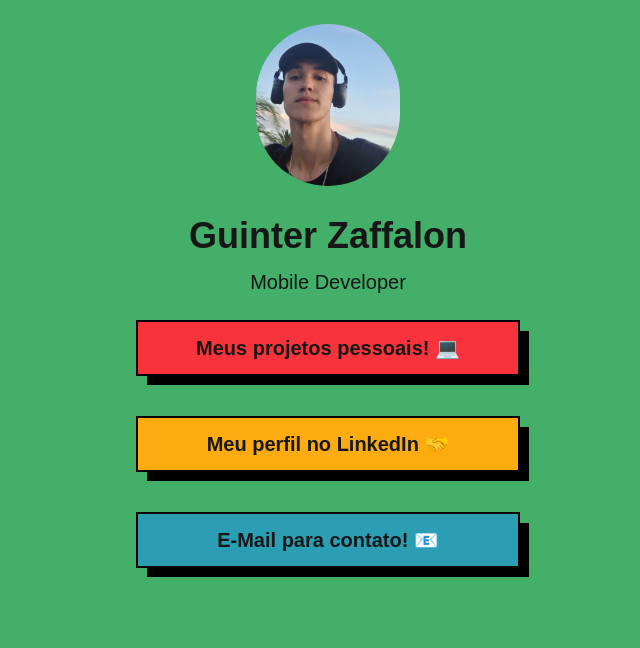
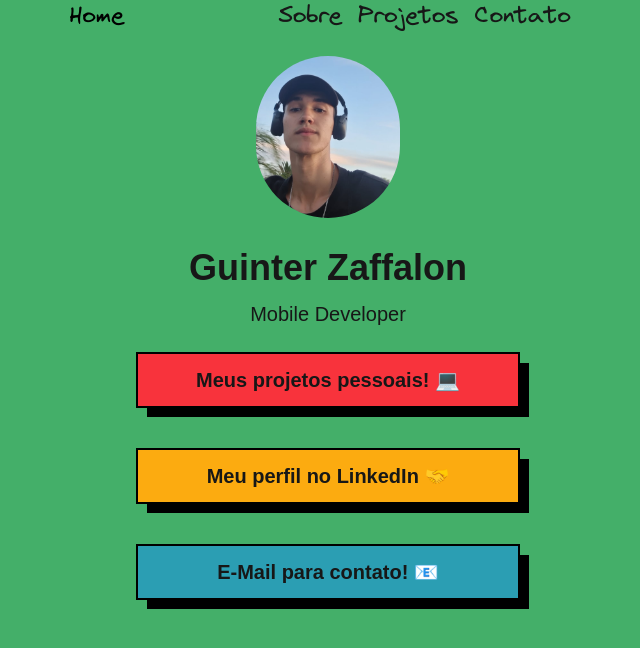
Before and after one commit to GuinterZaffalon/guinter-website, a Next.js app: page / in a window 1280 px wide. Shown: the top 648 px of the page, without its empty margins (312-952 px from the left). Built offline with nearby package versions, Linux system fonts and the light colour scheme.

Commit message:
nova fonte e header

```diff
--- /dev/null
+++ b/src/app/componentes/header.tsx
@@ -0,0 +1,20 @@
+export async function Header() {
+    return(
+        <div className="flex justify-around">
+            <div className="font-virgil text-black text-2xl">
+                Home
+            </div>
+            <div className="flex flex-row font-virgil text-2xl">
+                <div className="mr-4">
+                    Sobre
+                </div>
+                <div className="mr-4">
+                    Projetos
+                </div>
+                <div className="mr-4">
+                    Contato
+                </div>
+            </div>
+        </div>
+    )
+}
--- a/src/app/globals.css
+++ b/src/app/globals.css
@@ -25,3 +25,11 @@ body {
     text-wrap: balance;
   }
 }
+
+@font-face {
+  font-family: "Virgil";
+  src: url("./fonts/Virgil.woff2") format("woff2"),
+    url("./fonts/Virgil.ttf") format("ttf");
+    font-weight: normal;
+  font-style: normal;
+}
--- a/src/app/page.tsx
+++ b/src/app/page.tsx
@@ -1,5 +1,6 @@
 import icon from "../imagens/pipiipipi 1.png"
 import Image from 'next/image'
+import { Header } from "./componentes/header";
 
 export default function Home() {
   const links = [
@@ -23,6 +24,7 @@ export default function Home() {
   return (
     <div className="w-full h-screen bg-background_page">
       <div className="max-w-2xl mx-auto h-screen">
+        <Header/>
         <div className="h-48 w-48 mx-auto">
           <div className="h-48 w-48 p-6 ">
             <Image
--- a/tailwind.config.ts
+++ b/tailwind.config.ts
@@ -22,6 +22,9 @@ const config: Config = {
       boxShadow: {
 				custoum: "10px 10px 0px -1px rgba(0,0,0,1)",
 			},
+      fontFamily: {
+        virgil: ["Virgil", "serif"],
+      }
     },
   },
   plugins: [
```
Also changed, not shown: src/app/fonts/Virgil.ttf (added), src/app/fonts/Virgil.woff2 (added).
